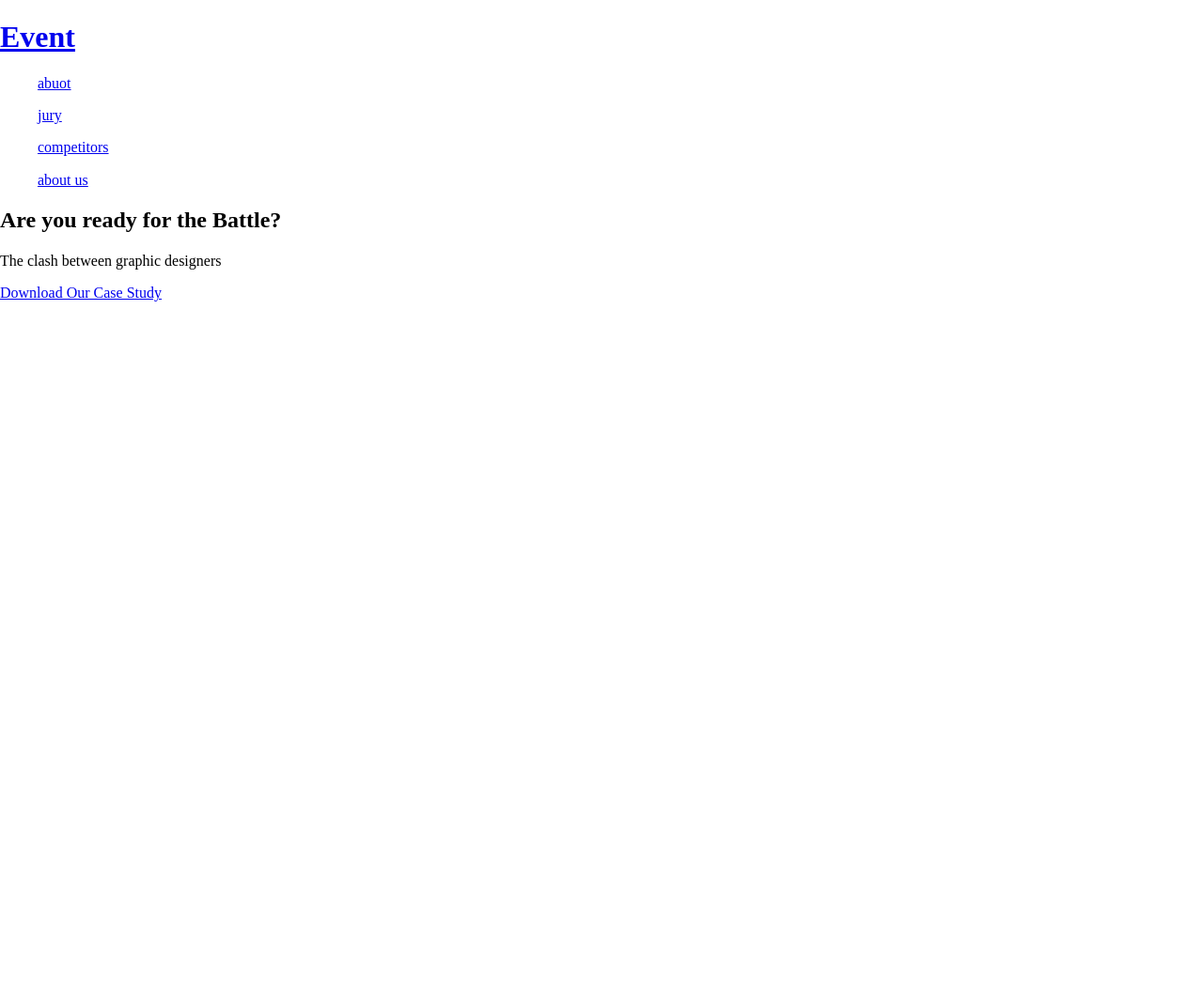
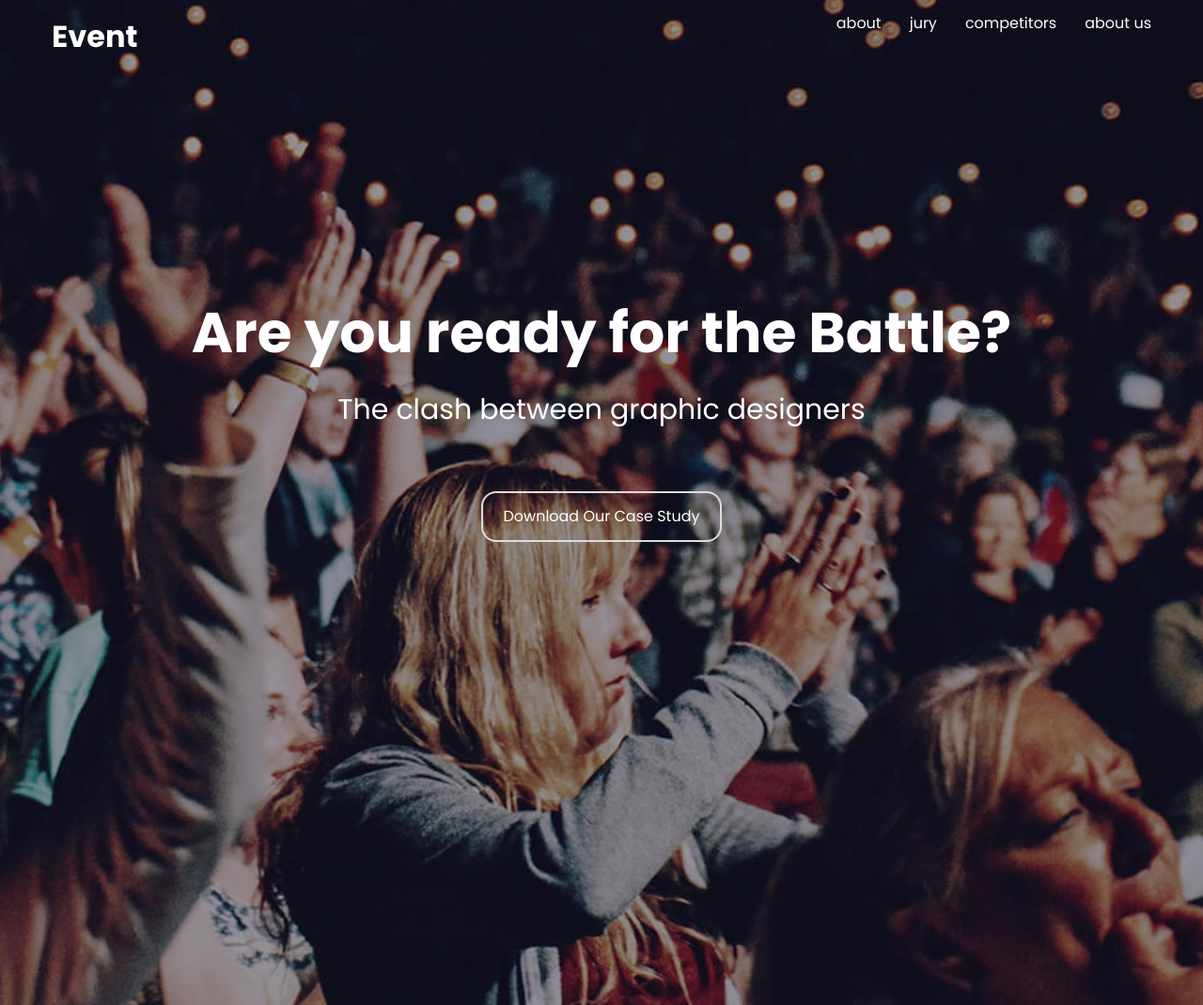
Before and after one commit to yaroslaveng/event, a plain HTML site: page index.html in a window 1280 px wide. Shown: the whole page at 94% size. Before the commit the page ends 800 px from the top, so only its background shows below. Drawn offline with nearby package versions, Linux system fonts and the light colour scheme.

Commit message:
add styles for hero and header

```diff
--- a/index.html
+++ b/index.html
@@ -7,26 +7,25 @@
     <title>Event</title>
     <link rel="stylesheet" href="styles/normalize.css">
     <link rel="stylesheet" href="styles/styles.css">
+    <link href="https://fonts.googleapis.com/css?family=Poppins:300,400,700&display=swap" rel="stylesheet">
 </head>
 <body>
     <!-- start header -->
 
     <header class="ba-header">
         <div class="container">
+            <div class="ba-header-wrapper">
             <h1 class="ba-logo">
                 <a href="#" class="ba-logo__link">Event</a>
         </h1>
         <nav class="ba-nav">
-            <ul class="ba-menu__item">
-                <a href="#" class="ba-menu__link">abuot</a></ul>
-            <ul class="ba-menu__item">
-                <a href="#" class="ba-menu__link">jury</a></ul>
-            <ul class="ba-menu__item">
-                <a href="#" class="ba-menu__link">competitors</a></ul>
-            <ul class="ba-menu__item">
-                <a href="#" class="ba-menu__link">about us</a></ul>
+            <ul class="ba-menu">
+                <li class="ba-menu__item"> <a href="" class="ba-menu__link">about</a></li>
+                <li class="ba-menu__item"> <a href="" class="ba-menu__link">jury</a></li>
+                <li class="ba-menu__item"> <a href="" class="ba-menu__link">competitors</a></li>
+                <li class="ba-menu__item"> <a href="" class="ba-menu__link">about us</a></li>
         </nav>
-
+            </div>
         </div>
 
 
--- a/styles/styles.css
+++ b/styles/styles.css
@@ -0,0 +1,91 @@
+body{
+    font-family: 'Poppins', sans-serif;
+}
+a{
+    text-decoration: none;
+}
+.ba-hero{
+    background-color: black;
+    background-image: url(../images/hero.jpg);
+    background-size: cover;
+    background-position: center center;
+    min-height: 100vh;
+    text-align: center;
+    color: white;
+    padding-top: 33.75vh;
+}
+
+.container{
+    width: 100%;
+    max-width: 1170px;
+    padding: 0 15px;
+    margin: 0 auto;
+}
+.ba-hero__title{
+    font-size: 3.75rem;
+    letter-spacing: 0;
+    margin-bottom: 0;
+}
+.ba-hero__text{
+    font-size: 1.875rem;
+    margin-bottom: 2.333em;
+}
+.ba-header-wrapper{
+    display: flex;
+    justify-content: space-between;
+}
+.ba-logo__link{
+    color: white;
+}
+.ba-header{
+    position: absolute;
+    width: 100%;
+    left: 0;
+    top: 0;
+
+}
+.ba-menu{
+    display: flex;
+    justify-content: space-between;
+}
+.ba-menu__link{
+    color: white;
+}
+.ba-menu__link:hover,
+.ba-menu__link:focus{
+    color: #e71cb4;
+}
+.ba-btn{
+    display: inline-block;
+    border: 2px solid rgb(221, 221, 221);
+    background-color: transparent;
+    border-radius: 16px;
+    height: 50px;
+    line-height: 50px;
+    padding: 0 21px;
+    color: white;
+    text-decoration: none;
+}
+.ba-btn:hover,
+.ba-btn:focus{
+    background-color: white;
+    color: black;
+}
+.ba-menu__link:active{
+    color: pink
+}
+.ba-btn:active{
+    opacity: 0.8;
+}
+.ba-menu__link{
+    color: white;
+    transition: .2s;
+}
+.ba-menu{
+    display: flex;
+    justify-content: space-between;
+    list-style: none;
+}
+.ba-menu__item + .ba-menu__item{
+    margin-left: 30px;
+}
```
